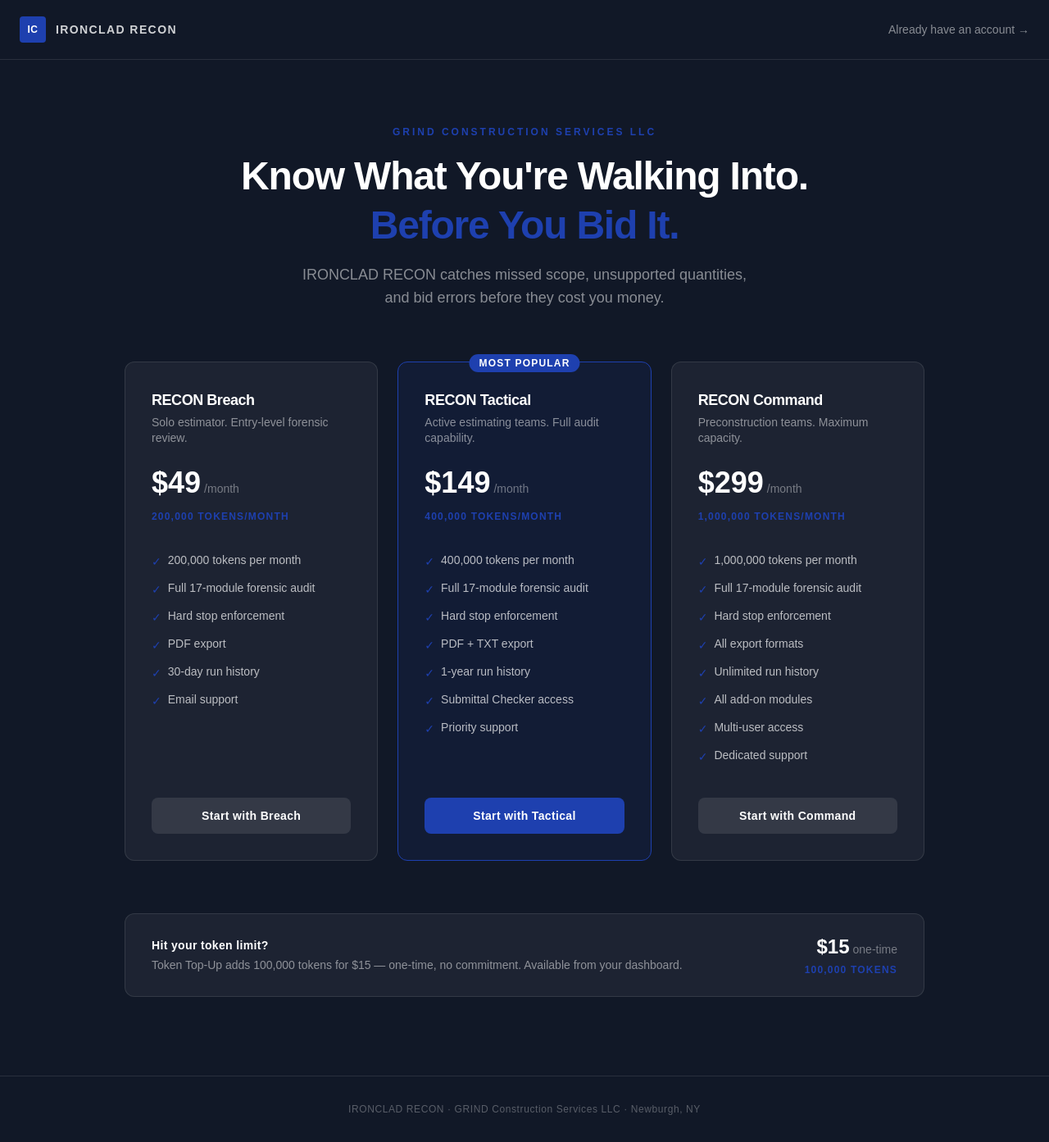
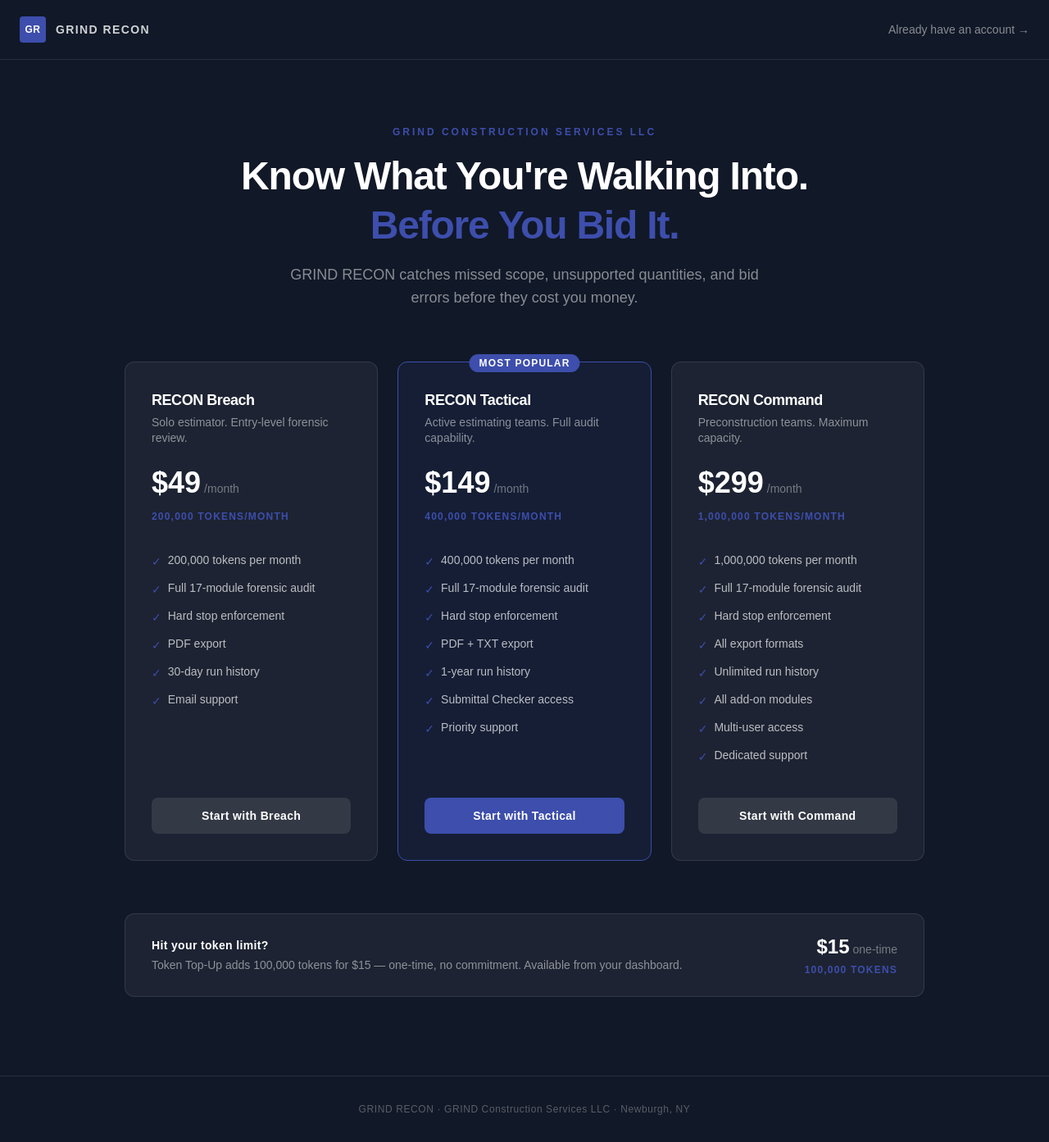
Before and after one commit to GrindConstruction122/ironclad-recon-proxy, a Next.js app: page /pricing in a window 1280 px wide. Shown: the whole page at 82% size. Built offline with nearby package versions, Linux system fonts and the light colour scheme; no server answers.

Commit message:
rebrand pricing page to GRIND RECON

```diff
--- a/app/pricing/page.tsx
+++ b/app/pricing/page.tsx
@@ -97,31 +97,31 @@
     <div className="min-h-screen bg-[#111827] text-white">
       <div className="border-b border-white/10 px-6 py-5 flex items-center justify-between">
         <div className="flex items-center gap-3">
-          <div className="w-8 h-8 bg-[#1E40AF] rounded flex items-center justify-center">
-            <span className="text-xs font-black tracking-wider">IC</span>
+          <div className="w-8 h-8 bg-[#3D4EAC] rounded flex items-center justify-center">
+            <span className="text-xs font-black tracking-wider">GR</span>
           </div>
-          <span className="font-bold tracking-widest text-sm uppercase text-white/80">IRONCLAD RECON</span>
+          <span className="font-bold tracking-widest text-sm uppercase text-white/80">GRIND RECON</span>
         </div>
         <a href="/login" className="text-sm text-white/50 hover:text-white transition-colors">Already have an account →</a>
       </div>
 
       <div className="max-w-5xl mx-auto px-6 pt-20 pb-16 text-center">
-        <p className="text-[#1E40AF] text-xs font-bold tracking-[0.25em] uppercase mb-4">GRIND Construction Services LLC</p>
+        <p className="text-[#3D4EAC] text-xs font-bold tracking-[0.25em] uppercase mb-4">GRIND Construction Services LLC</p>
         <h1 className="text-4xl md:text-5xl font-black tracking-tight mb-4 leading-tight">
           Know What You're Walking Into.<br />
-          <span className="text-[#1E40AF]">Before You Bid It.</span>
+          <span className="text-[#3D4EAC]">Before You Bid It.</span>
         </h1>
         <p className="text-white/50 text-lg max-w-xl mx-auto">
-          IRONCLAD RECON catches missed scope, unsupported quantities, and bid errors before they cost you money.
+          GRIND RECON catches missed scope, unsupported quantities, and bid errors before they cost you money.
         </p>
       </div>
 
       <div className="max-w-5xl mx-auto px-6 pb-16 grid grid-cols-1 md:grid-cols-3 gap-6">
         {plans.map((plan) => (
-          <div key={plan.id} className={`relative rounded-xl border p-8 flex flex-col ${plan.highlight ? 'border-[#1E40AF] bg-[#1E40AF]/10' : 'border-white/10 bg-white/5'}`}>
+          <div key={plan.id} className={`relative rounded-xl border p-8 flex flex-col ${plan.highlight ? 'border-[#3D4EAC] bg-[#3D4EAC]/10' : 'border-white/10 bg-white/5'}`}>
             {plan.highlight && (
               <div className="absolute -top-3 left-1/2 -translate-x-1/2">
-                <span className="bg-[#1E40AF] text-white text-xs font-bold px-3 py-1 rounded-full tracking-widest uppercase">Most Popular</span>
+                <span className="bg-[#3D4EAC] text-white text-xs font-bold px-3 py-1 rounded-full tracking-widest uppercase">Most Popular</span>
               </div>
             )}
             <div className="mb-6">
@@ -133,12 +133,12 @@
               <span className="text-white/40 text-sm ml-1">/month</span>
             </div>
             <div className="mb-8">
-              <span className="text-xs font-bold text-[#1E40AF] tracking-widest uppercase">{plan.tokens}</span>
+              <span className="text-xs font-bold text-[#3D4EAC] tracking-widest uppercase">{plan.tokens}</span>
             </div>
             <ul className="space-y-3 mb-10 flex-1">
               {plan.features.map((feature) => (
                 <li key={feature} className="flex items-start gap-2 text-sm">
-                  <span className="text-[#1E40AF] mt-0.5 flex-shrink-0">✓</span>
+                  <span className="text-[#3D4EAC] mt-0.5 flex-shrink-0">✓</span>
                   <span className="text-white/70">{feature}</span>
                 </li>
               ))}
@@ -146,7 +146,7 @@
             <button
               onClick={() => handleSubscribe(plan.id, plan.priceId)}
               disabled={loading !== null}
-              className={`w-full py-3 rounded-lg font-bold text-sm tracking-wide transition-all ${plan.highlight ? 'bg-[#1E40AF] hover:bg-[#1d3aaa] text-white' : 'bg-white/10 hover:bg-white/20 text-white'} disabled:opacity-40 disabled:cursor-not-allowed`}
+              className={`w-full py-3 rounded-lg font-bold text-sm tracking-wide transition-all ${plan.highlight ? 'bg-[#3D4EAC] hover:bg-[#3344aa] text-white' : 'bg-white/10 hover:bg-white/20 text-white'} disabled:opacity-40 disabled:cursor-not-allowed`}
             >
               {loading === plan.id ? 'Redirecting...' : plan.cta}
             </button>
@@ -162,7 +162,7 @@
           </div>
           <div className="flex-shrink-0 text-right">
             <div><span className="text-2xl font-black">$15</span><span className="text-white/40 text-sm ml-1">one-time</span></div>
-            <div className="text-xs text-[#1E40AF] font-bold tracking-widest mt-1">100,000 TOKENS</div>
+            <div className="text-xs text-[#3D4EAC] font-bold tracking-widest mt-1">100,000 TOKENS</div>
           </div>
         </div>
       </div>
@@ -172,7 +172,7 @@
       )}
 
       <div className="border-t border-white/10 py-8 text-center text-white/30 text-xs tracking-wider">
-        IRONCLAD RECON · GRIND Construction Services LLC · Newburgh, NY
+        GRIND RECON · GRIND Construction Services LLC · Newburgh, NY
       </div>
     </div>
   )
```
